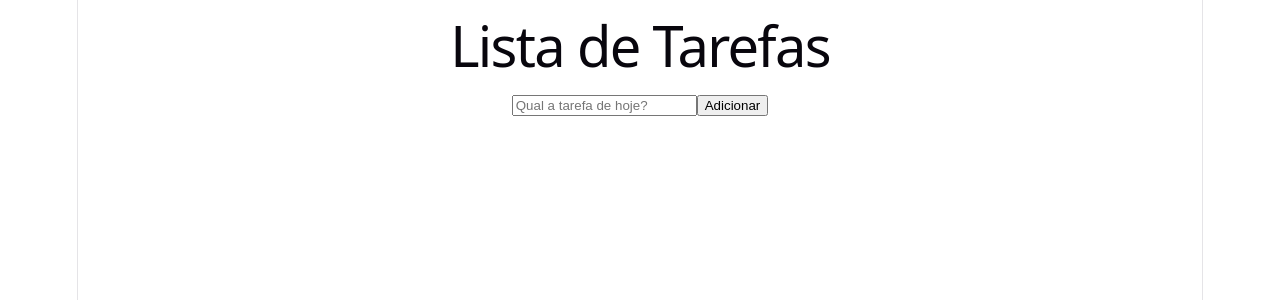
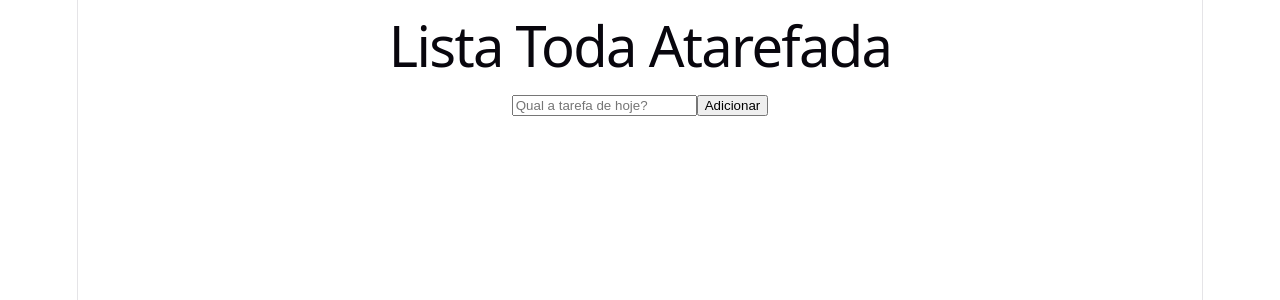
Before and after one commit to Kalliam-Ki/Projetos, a React (Vite) app in the folder ToDoList/: page / in a window 1280 px wide. Shown: the top 300 px of the page. Built offline with nearby package versions, Linux system fonts and the light colour scheme.

Commit message:
alterado título

```diff
--- a/ToDoList/src/App.jsx
+++ b/ToDoList/src/App.jsx
@@ -5,7 +5,7 @@ function App() {
 
   return (
     <div>
-      <h1>Lista de Tarefas</h1>
+      <h1>Lista Toda Atarefada</h1>
 
       <div className='app'>
       <TodoWrapper />
```
